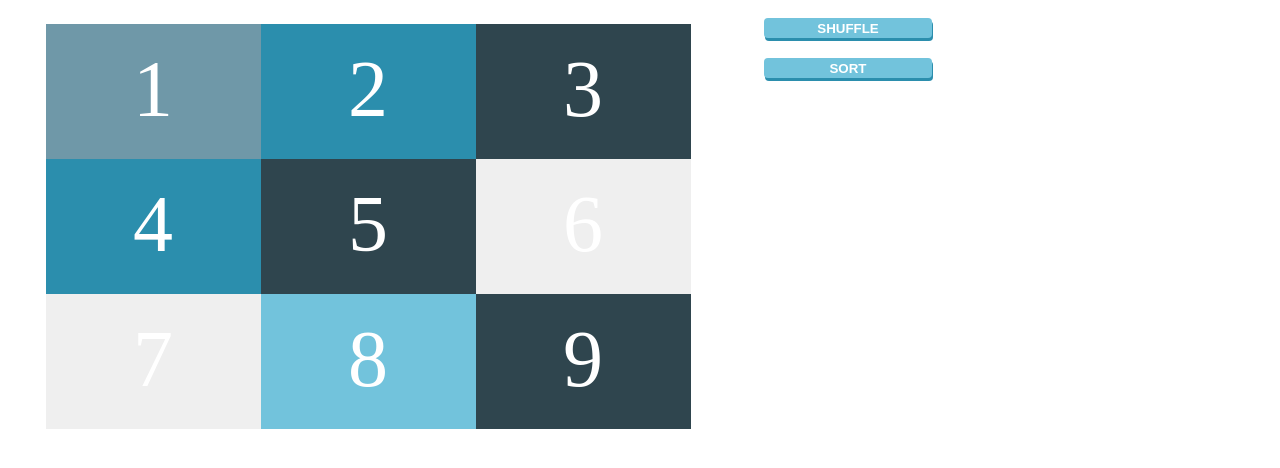
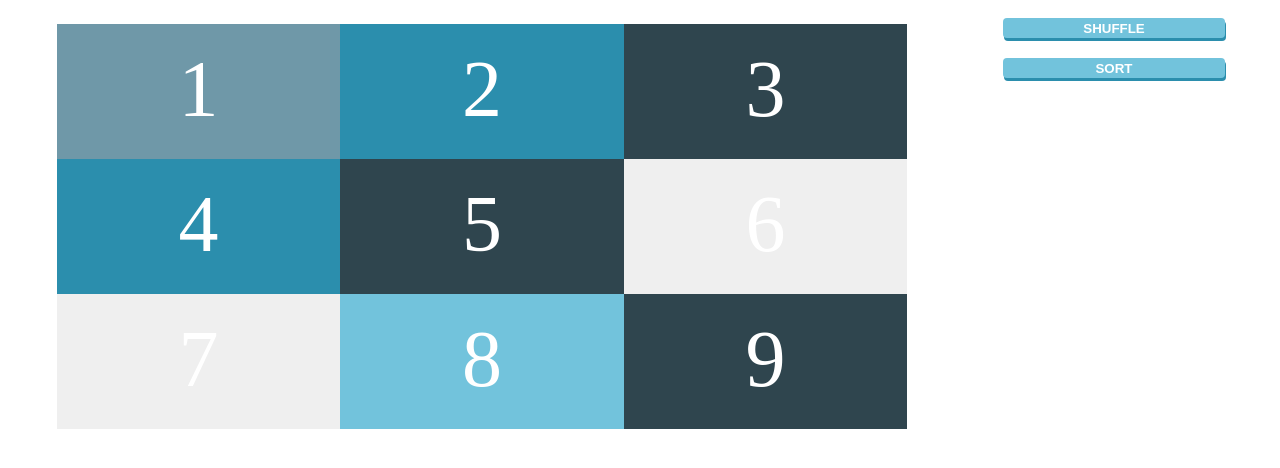
Before and after one commit to gaurav-shankur/solution-code, a Vue app: page / in a window 1280 px wide. Shown: the top 468 px of the page. Built offline with nearby package versions, Linux system fonts and the light colour scheme.

Commit message:
Refactoring - 5

```diff
--- a/src/App.vue
+++ b/src/App.vue
@@ -27,7 +27,7 @@ export default {
 #app {
   text-align: center;
   color: #2c3e50;
-  width: 960px;
+  width: 100%;
   height: 500px;
   display: flex;
   flex-direction: row;
@@ -36,7 +36,7 @@ export default {
 @media (max-width: 375px) {
 
   #app {
-  width: 375px;
+  width: 100%;
   height: 600px;
   display: flex;
   flex-direction: column-reverse;
```
